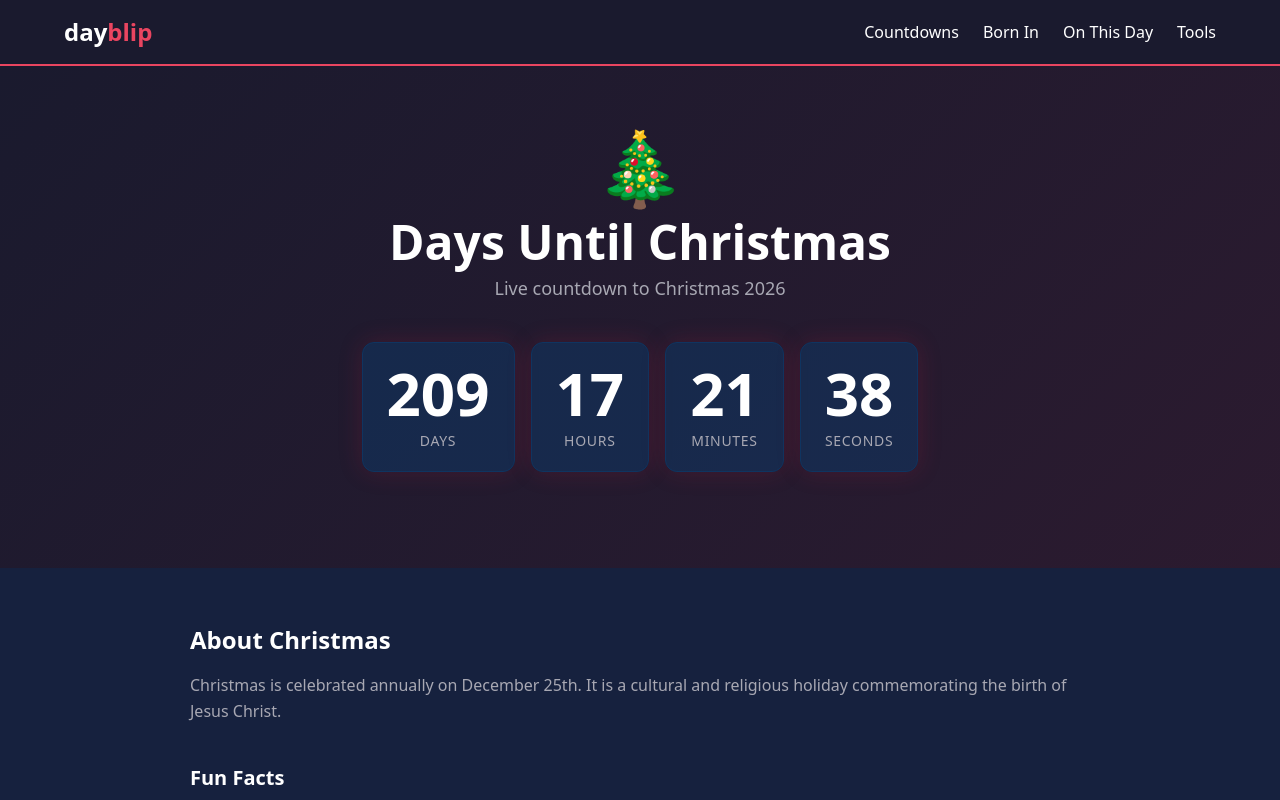
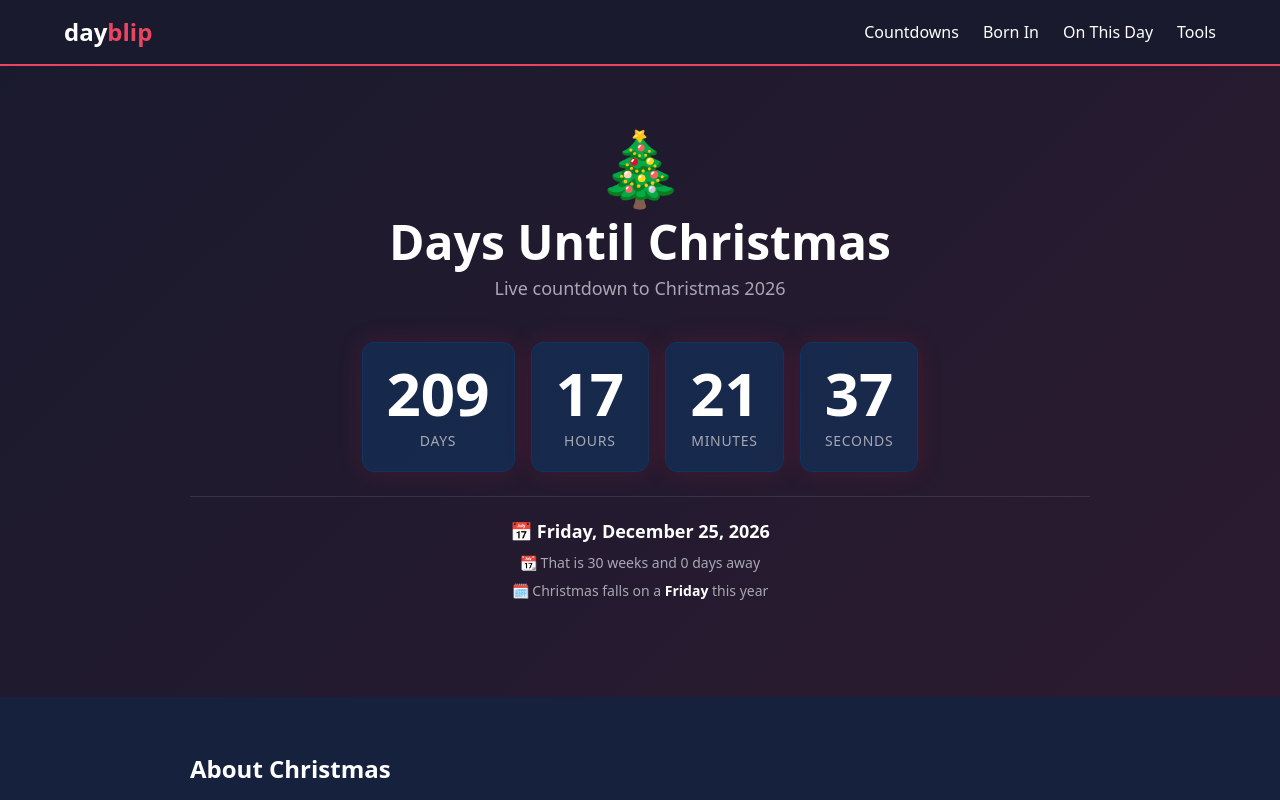
Before and after one commit to pierre2000it-max/dayblip, a Next.js app: page /days-until/christmas in a window 1280 px wide. Shown: the top 800 px of the page. Built offline with nearby package versions, Linux system fonts and the light colour scheme.

Commit message:
Fix countdown pages to show exact date and day of week

```diff
--- a/src/app/days-until/[slug]/CountdownDisplay.tsx
+++ b/src/app/days-until/[slug]/CountdownDisplay.tsx
@@ -84,39 +84,43 @@ function calcTimeLeft(date: string): TimeLeft {
   };
 }
 
+// ── Constants ─────────────────────────────────────────────────────────────────
+
+const DAY_NAMES   = ["Sunday","Monday","Tuesday","Wednesday","Thursday","Friday","Saturday"];
+const MONTH_NAMES = ["January","February","March","April","May","June",
+  "July","August","September","October","November","December"];
+
 // ── Component ───────────────────────────────────────────────────────────────
 
 interface Props {
-  date: string;
+  date:  string;
   color: string;
+  name?: string; // holiday name for "falls on" display
 }
 
 const UNIT_LABELS = ["Days", "Hours", "Minutes", "Seconds"] as const;
 
-export default function CountdownDisplay({ date, color }: Props) {
-  const [timeLeft, setTimeLeft] = useState<TimeLeft | null>(null);
+export default function CountdownDisplay({ date, color, name }: Props) {
+  const [timeLeft,   setTimeLeft]   = useState<TimeLeft | null>(null);
+  const [targetDate, setTargetDate] = useState<Date | null>(null);
 
   useEffect(() => {
+    const target = getNextOccurrence(date);
+    setTargetDate(target);
     setTimeLeft(calcTimeLeft(date));
     const id = setInterval(() => setTimeLeft(calcTimeLeft(date)), 1000);
     return () => clearInterval(id);
   }, [date]);
 
-  // Pre-hydration: show placeholder boxes to avoid layout shift
-  if (!timeLeft) {
+  // Pre-hydration placeholder
+  if (!timeLeft || !targetDate) {
     return (
       <div className="flex flex-wrap justify-center gap-4">
         {UNIT_LABELS.map((label) => (
-          <div
-            key={label}
-            className="flex min-w-[110px] flex-col items-center rounded-xl border border-[#0f3460] bg-[#0f3460]/40 px-6 py-5"
-          >
-            <span className="text-6xl font-bold leading-none text-white/20 tabular-nums">
-              --
-            </span>
-            <span className="mt-2 text-sm uppercase tracking-wider text-[#a8a8b3]">
-              {label}
-            </span>
+          <div key={label}
+            className="flex min-w-[110px] flex-col items-center rounded-xl border border-[#0f3460] bg-[#0f3460]/40 px-6 py-5">
+            <span className="text-6xl font-bold leading-none text-white/20 tabular-nums">--</span>
+            <span className="mt-2 text-sm uppercase tracking-wider text-[#a8a8b3]">{label}</span>
           </div>
         ))}
       </div>
@@ -130,22 +134,47 @@ export default function CountdownDisplay({ date, color }: Props) {
     { label: "Seconds", value: timeLeft.seconds },
   ];
 
+  // Compute date display info
+  const dayOfWeek     = DAY_NAMES[targetDate.getDay()];
+  const monthName     = MONTH_NAMES[targetDate.getMonth()];
+  const dayNum        = targetDate.getDate();
+  const targetYear    = targetDate.getFullYear();
+  const dateStr       = `${dayOfWeek}, ${monthName} ${dayNum}, ${targetYear}`;
+
+  const todayMs       = new Date().setHours(0, 0, 0, 0);
+  const daysUntil     = Math.ceil((targetDate.getTime() - todayMs) / 86400000);
+  const weeksAway     = Math.floor(daysUntil / 7);
+  const daysRemainder = daysUntil % 7;
+  const weeksStr      = weeksAway > 0
+    ? `${weeksAway} week${weeksAway !== 1 ? "s" : ""} and ${daysRemainder} day${daysRemainder !== 1 ? "s" : ""} away`
+    : `${daysRemainder} day${daysRemainder !== 1 ? "s" : ""} away`;
+
   return (
+    <div>
+      {/* Countdown boxes */}
       <div className="flex flex-wrap justify-center gap-4">
         {units.map((u) => (
-        <div
-          key={u.label}
+          <div key={u.label}
             className="flex min-w-[110px] flex-col items-center rounded-xl border border-[#0f3460] bg-[#0f3460]/60 px-6 py-5 transition-all duration-300"
-          style={{ boxShadow: `0 0 24px ${color}33` }}
-        >
+            style={{ boxShadow: `0 0 24px ${color}33` }}>
             <span className="text-6xl font-bold leading-none text-white tabular-nums">
               {String(u.value).padStart(2, "0")}
             </span>
-          <span className="mt-2 text-sm uppercase tracking-wider text-[#a8a8b3]">
-            {u.label}
-          </span>
+            <span className="mt-2 text-sm uppercase tracking-wider text-[#a8a8b3]">{u.label}</span>
           </div>
         ))}
       </div>
+
+      {/* Date info below countdown */}
+      <div className="mt-6 border-t border-white/10 pt-5 space-y-2 text-center">
+        <p className="text-white text-lg font-semibold">📅 {dateStr}</p>
+        <p className="text-[#a8a8b3] text-sm">📆 That is {weeksStr}</p>
+        {name && (
+          <p className="text-[#a8a8b3] text-sm">
+            🗓️ {name} falls on a <strong className="text-white">{dayOfWeek}</strong> this year
+          </p>
+        )}
+      </div>
+    </div>
   );
 }
--- a/src/app/days-until/[slug]/page.tsx
+++ b/src/app/days-until/[slug]/page.tsx
@@ -6,6 +6,7 @@ import {
   generateCountdownSchema,
   generateBreadcrumbSchema,
   generateWebPageSchema,
+  getNextHolidayDate,
 } from "@/lib/seo";
 import AdUnit from "@/components/AdUnit";
 
@@ -96,11 +97,50 @@ export default function CountdownPage({
   const title   = `Days Until ${holiday.name} ${year}`;
   const desc    = `How many days until ${holiday.name}? Live countdown to ${holiday.name} ${year}. Updated in real time.`;
 
-  // JSON-LD schemas
+  // ── Compute next holiday date for FAQ enrichment ─────────────────────────
+  const DAY_NAMES_S   = ["Sunday","Monday","Tuesday","Wednesday","Thursday","Friday","Saturday"];
+  const MONTH_NAMES_S = ["January","February","March","April","May","June","July","August","September","October","November","December"];
+
+  const nextDate      = getNextHolidayDate(holiday.date);
+  const nextYear      = nextDate.getFullYear();
+  const dayOfWeek     = DAY_NAMES_S[nextDate.getDay()];
+  const monthName     = MONTH_NAMES_S[nextDate.getMonth()];
+  const dayNum        = nextDate.getDate();
+  const dateStr       = `${dayOfWeek}, ${monthName} ${dayNum}, ${nextYear}`;
+
+  const todayMs       = new Date().setHours(0, 0, 0, 0);
+  const daysUntil     = Math.ceil((nextDate.getTime() - todayMs) / 86400000);
+  const weeksAway     = Math.floor(daysUntil / 7);
+  const daysRemainder = daysUntil % 7;
+  const weeksStr      = weeksAway > 0
+    ? `${weeksAway} week${weeksAway !== 1 ? "s" : ""} and ${daysRemainder} day${daysRemainder !== 1 ? "s" : ""}`
+    : `${daysRemainder} day${daysRemainder !== 1 ? "s" : ""}`;
+
+  // Replace generic "check above" answers with actual dates
+  const enrichedFaqs = holiday.faqs.map((faq) => {
+    const a = faq.a;
+    const aL = a.toLowerCase();
+    if (aL.includes("check the countdown above for the exact date and day of the week") ||
+        aL.includes("check the countdown above for the exact day of the week")) {
+      return { ...faq, a: `${holiday.name} ${nextYear} falls on ${dateStr}.` };
+    }
+    if (aL.includes("use the live countdown above") || aL.includes("use the countdown above")) {
+      return { ...faq, a: `There are currently ${daysUntil.toLocaleString()} days until ${holiday.name}. It falls on ${dateStr}.` };
+    }
+    if (aL.includes("divide the days shown above by 7")) {
+      return { ...faq, a: `${holiday.name} ${nextYear} is ${weeksStr} away — it falls on ${dateStr}.` };
+    }
+    if (aL.includes("the number of sleeps is the same as the number of days shown above")) {
+      return { ...faq, a: `There are ${daysUntil.toLocaleString()} sleeps until ${holiday.name} ${nextYear} on ${dateStr}.` };
+    }
+    return faq;
+  });
+
+  // JSON-LD schemas (use enriched FAQs)
   const faqSchema = {
     "@context": "https://schema.org",
     "@type": "FAQPage",
-    mainEntity: holiday.faqs.map((faq) => ({
+    mainEntity: enrichedFaqs.map((faq) => ({
       "@type": "Question",
       name: faq.q,
       acceptedAnswer: { "@type": "Answer", text: faq.a },
@@ -134,7 +174,7 @@ export default function CountdownPage({
             <p className="mb-10 text-lg text-[#a8a8b3]">
               Live countdown to {holiday.name} {year}
             </p>
-            <CountdownDisplay date={holiday.date} color={holiday.color} />
+            <CountdownDisplay date={holiday.date} color={holiday.color} name={holiday.name} />
             <div className="mx-auto mt-4 max-w-[900px]">
               <AdUnit slot="1234567890" format="rectangle" />
             </div>
@@ -170,7 +210,7 @@ export default function CountdownPage({
           <div className="mx-auto max-w-[900px]">
             <h2 className="mb-8 text-2xl font-bold text-white">Frequently Asked Questions</h2>
             <div className="flex flex-col gap-3">
-              {holiday.faqs.map((faq, i) => (
+              {enrichedFaqs.map((faq, i) => (
                 <details key={i}
                   className="group rounded-xl border border-[#16213e] bg-[#16213e] open:border-[#e94560]/40">
                   <summary className="flex cursor-pointer list-none items-center justify-between gap-4 px-5 py-4 font-semibold text-white">
```
Lines whose indentation alone changed are shown as unchanged.
